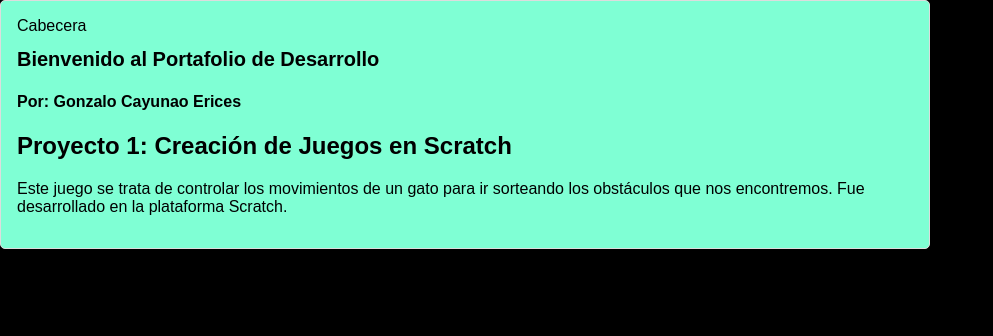
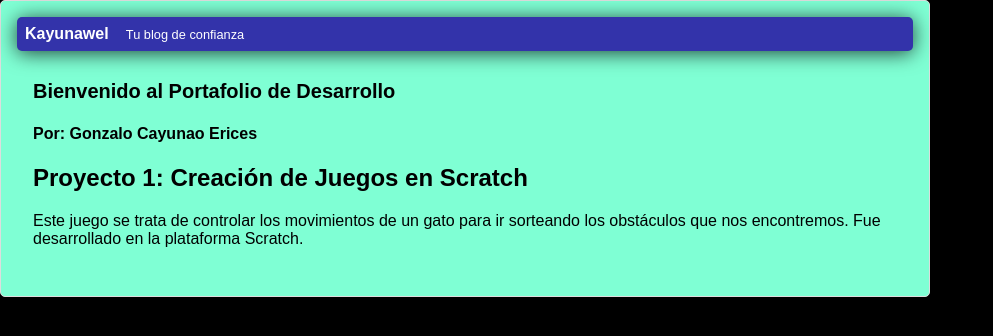
Before and after one commit to gonzakayunawel/hyperblog, a plain HTML site: page index.html in a window 1280 px wide. Shown: the whole page, without its empty margins (0-993 px from the left). Drawn offline with Linux system fonts and the light colour scheme.

Commit message:
Finalizada el header con diseño azul

```diff
--- a/css/styles.css
+++ b/css/styles.css
@@ -6,6 +6,20 @@ body {
     font-size: 16px;
     margin: 0;
     padding: 0;
+}
+#header {
+    background: #33a;
+    color: white;
+    font-weight: bold;
+    box-shadow: 0px 2px 20px 0px rgba(0, 0, 0, 0.75);
+    margin: 0;
+    padding: 0.5em;
+    border-radius: 5px;
+}
+#header #tagline {
+    margin: 0 0 0 1em;
+    font-weight: normal;
+    font-size: 0.8em;
 }
 #container {
     width: 70%;
@@ -18,3 +32,6 @@ body {
 #container h1 {
     font-size: 20px;
 }
+#post {
+    padding: 1em;
+}
--- a/index.html
+++ b/index.html
@@ -10,7 +10,8 @@
 <body>
     <div id="container">
         <div id="header">
-            Cabecera
+            Kayunawel
+            <span id="tagline">Tu blog de confianza</span>
         </div>
         <div id="post">
             <h1>Bienvenido al Portafolio de Desarrollo</h1>
```
